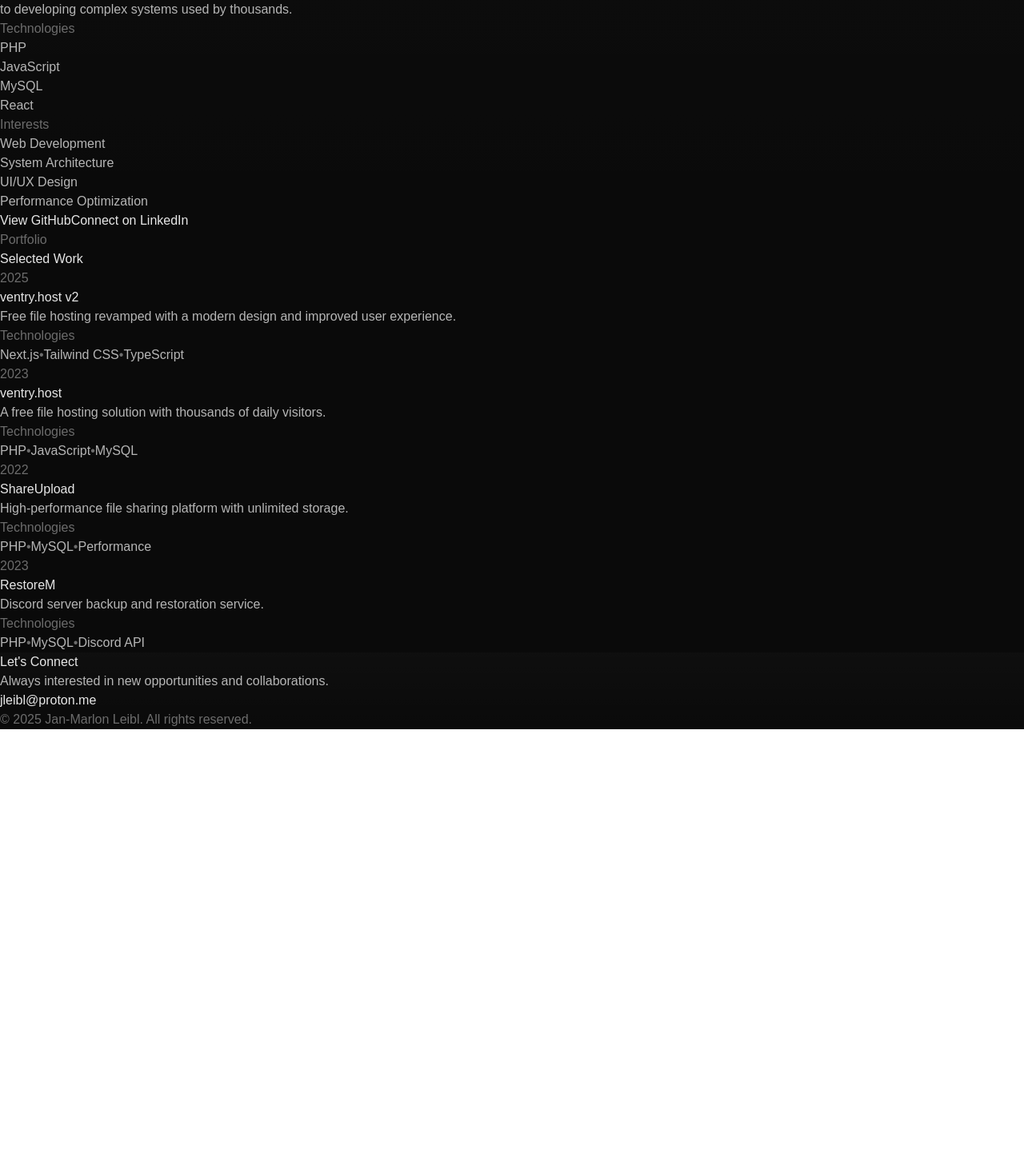
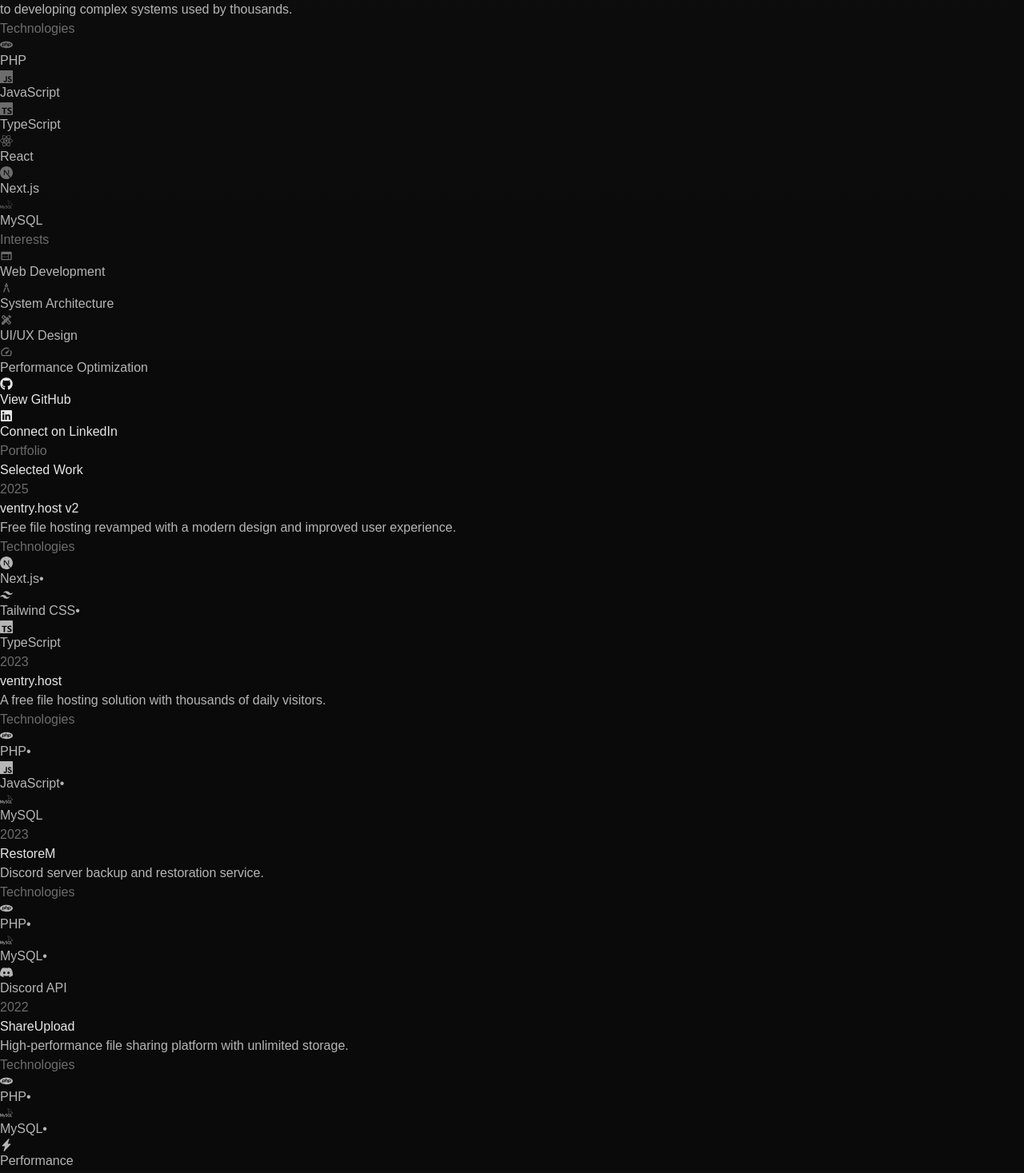
Before and after one commit to AtomicWasTaken/jleibl.net, a Next.js app: page / in a window 1280 px wide. Shown: the part 7180-8647 px from the top of the page at 80% size. Before the commit the page ends 8092 px from the top, so only its background shows below. Built offline with nearby package versions, Linux system fonts and the light colour scheme.

Commit message:
feat: add technology and interest icons in About section

```diff
--- a/package.json
+++ b/package.json
@@ -16,6 +16,7 @@
     "next": "15.1.7",
     "react": "^19.0.0",
     "react-dom": "^19.0.0",
+    "react-icons": "^5.5.0",
     "react-intersection-observer": "^9.15.1"
   },
   "devDependencies": {
--- a/src/components/sections/About.tsx
+++ b/src/components/sections/About.tsx
@@ -1,6 +1,35 @@
 import { motion } from 'framer-motion';
 import Image from 'next/image';
 import { FadeIn } from '../ui/FadeIn';
+import { FaGithub, FaLinkedin } from 'react-icons/fa';
+import { SiPhp, SiJavascript, SiMysql, SiReact, SiNextdotjs, SiTypescript } from 'react-icons/si';
+import { MdWeb, MdArchitecture, MdDesignServices, MdSpeed } from 'react-icons/md';
+
+interface Tech {
+  name: string;
+  icon: React.ReactNode;
+}
+
+interface Interest {
+  name: string;
+  icon: React.ReactNode;
+}
+
+const technologies: Tech[] = [
+  { name: 'PHP', icon: <SiPhp /> },
+  { name: 'JavaScript', icon: <SiJavascript /> },
+  { name: 'TypeScript', icon: <SiTypescript /> },
+  { name: 'React', icon: <SiReact /> },
+  { name: 'Next.js', icon: <SiNextdotjs /> },
+  { name: 'MySQL', icon: <SiMysql /> }
+];
+
+const interests: Interest[] = [
+  { name: 'Web Development', icon: <MdWeb /> },
+  { name: 'System Architecture', icon: <MdArchitecture /> },
+  { name: 'UI/UX Design', icon: <MdDesignServices /> },
+  { name: 'Performance Optimization', icon: <MdSpeed /> }
+];
 
 export const About = () => {
   return (
@@ -8,7 +37,9 @@
       <div className="max-w-screen-xl mx-auto">
         <FadeIn>
           <div className="flex items-baseline gap-4 mb-12 sm:mb-24">
-            <h2 className="font-['DM_Sans'] text-3xl sm:text-6xl font-semibold tracking-tight theme-primary">About</h2>
+            <h2 className="font-['DM_Sans'] text-3xl sm:text-6xl font-semibold tracking-tight theme-primary">
+              About
+            </h2>
             <div className="h-px flex-grow bg-white/10 relative top-[-4px]"></div>
           </div>
         </FadeIn>
@@ -29,8 +60,12 @@
             </FadeIn>
             <FadeIn delay={0.1}>
               <div className="space-y-2 text-center md:text-left">
-                <h3 className="font-['DM_Sans'] text-xl sm:text-2xl font-medium theme-primary">Jan-Marlon Leibl</h3>
-                <p className="font-['Instrument_Sans'] theme-text-70 text-base sm:text-lg">Fullstack Developer</p>
+                <h3 className="font-['DM_Sans'] text-xl sm:text-2xl font-medium theme-primary">
+                  Jan-Marlon Leibl
+                </h3>
+                <p className="font-['Instrument_Sans'] theme-text-70 text-base sm:text-lg">
+                  Fullstack Developer
+                </p>
               </div>
             </FadeIn>
           </div>
@@ -49,17 +84,19 @@
               <div className="grid grid-cols-1 sm:grid-cols-2 gap-10 sm:gap-16">
                 <div className="space-y-6 sm:space-y-8">
                   <div className="flex items-baseline gap-4">
-                    <h3 className="text-sm sm:text-base theme-text-40 uppercase tracking-[0.2em]">Technologies</h3>
+                    <h3 className="text-sm sm:text-base theme-text-40 uppercase tracking-[0.2em]">
+                      Technologies
+                    </h3>
                     <div className="h-px flex-grow theme-border"></div>
                   </div>
                   <ul className="space-y-4 sm:space-y-5">
-                    {['PHP', 'JavaScript', 'MySQL', 'React'].map((tech) => (
+                    {technologies.map((tech) => (
                       <li
-                        key={tech}
-                        className="text-base sm:text-lg group flex items-center gap-3 theme-text-70 hover:theme-text-90 transition-colors cursor-default"
+                        key={tech.name}
+                        className="text-base sm:text-lg group flex items-center gap-3 theme-text-70 hover:theme-text-90 transition-colors cursor-default bg-white/[0.02] px-3 py-2 rounded-md"
                       >
-                        <span className="w-2 h-2 rounded-full theme-text-40 group-hover:theme-text-90 transition-colors"></span>
-                        {tech}
+                        <span className="text-lg theme-text-40 group-hover:theme-text-90 transition-colors">{tech.icon}</span>
+                        {tech.name}
                       </li>
                     ))}
                   </ul>
@@ -67,22 +104,19 @@
 
                 <div className="space-y-6 sm:space-y-8">
                   <div className="flex items-baseline gap-4">
-                    <h3 className="text-sm sm:text-base theme-text-40 uppercase tracking-[0.2em]">Interests</h3>
+                    <h3 className="text-sm sm:text-base theme-text-40 uppercase tracking-[0.2em]">
+                      Interests
+                    </h3>
                     <div className="h-px flex-grow theme-border"></div>
                   </div>
                   <ul className="space-y-4 sm:space-y-5">
-                    {[
-                      'Web Development',
-                      'System Architecture',
-                      'UI/UX Design',
-                      'Performance Optimization'
-                    ].map((interest) => (
+                    {interests.map((interest) => (
                       <li
-                        key={interest}
-                        className="text-base sm:text-lg group flex items-center gap-3 theme-text-70 hover:theme-text-90 transition-colors cursor-default"
+                        key={interest.name}
+                        className="text-base sm:text-lg group flex items-center gap-3 theme-text-70 hover:theme-text-90 transition-colors cursor-default bg-white/[0.02] px-3 py-2 rounded-md"
                       >
-                        <span className="w-2 h-2 rounded-full theme-text-40 group-hover:theme-text-90 transition-colors"></span>
-                        {interest}
+                        <span className="text-lg theme-text-40 group-hover:theme-text-90 transition-colors">{interest.icon}</span>
+                        {interest.name}
                       </li>
                     ))}
                   </ul>
@@ -94,18 +128,20 @@
                   href="https://github.com/AtomicWasTaken"
                   target="_blank"
                   rel="noopener noreferrer"
-                  className="w-full text-center px-6 sm:px-8 py-3 sm:py-4 border theme-border rounded-lg sm:rounded-full hover:theme-bg-05 transition-colors text-sm sm:text-base tracking-wide font-medium theme-text-90"
+                  className="w-full text-center px-6 sm:px-8 py-3 sm:py-4 border theme-border rounded-lg sm:rounded-full hover:theme-bg-05 transition-colors text-sm sm:text-base tracking-wide font-medium theme-text-90 flex items-center justify-center"
                   whileHover={{ scale: 1.02 }}
                 >
+                  <FaGithub className="mr-2" />
                   View GitHub
                 </motion.a>
                 <motion.a
                   href="https://www.linkedin.com/in/janmarlonleibl/"
                   target="_blank"
                   rel="noopener noreferrer"
-                  className="w-full text-center px-6 sm:px-8 py-3 sm:py-4 border theme-border rounded-lg sm:rounded-full hover:theme-bg-05 transition-colors text-sm sm:text-base tracking-wide font-medium theme-text-90"
+                  className="w-full text-center px-6 sm:px-8 py-3 sm:py-4 border theme-border rounded-lg sm:rounded-full hover:theme-bg-05 transition-colors text-sm sm:text-base tracking-wide font-medium theme-text-90 flex items-center justify-center"
                   whileHover={{ scale: 1.02 }}
                 >
+                  <FaLinkedin className="mr-2" />
                   Connect on LinkedIn
                 </motion.a>
               </div>
--- a/src/components/sections/Work.tsx
+++ b/src/components/sections/Work.tsx
@@ -1,38 +1,108 @@
 import { FadeIn } from '../ui/FadeIn';
+import { SiNextdotjs, SiTailwindcss, SiTypescript, SiPhp, SiJavascript, SiMysql, SiDiscord } from 'react-icons/si';
+import { BsLightningChargeFill } from 'react-icons/bs';
+import { FaCode } from 'react-icons/fa';
+import { HiOutlineCollection } from 'react-icons/hi';
+import { MdLaunch } from 'react-icons/md';
+import React from 'react';
 
 interface Project {
   title: string;
   year: string;
   description: string;
-  tags: string[];
+  icon: React.ReactNode;
+  tags: Array<{
+    name: string;
+    icon: React.ReactNode;
+  }>;
 }
+
+const getTagIcon = (tag: string) => {
+  switch (tag) {
+    case 'Next.js':
+      return <SiNextdotjs className="text-lg" />;
+    case 'Tailwind CSS':
+      return <SiTailwindcss className="text-lg" />;
+    case 'TypeScript':
+      return <SiTypescript className="text-lg" />;
+    case 'PHP':
+      return <SiPhp className="text-lg" />;
+    case 'JavaScript':
+      return <SiJavascript className="text-lg" />;
+    case 'MySQL':
+      return <SiMysql className="text-lg" />;
+    case 'Performance':
+      return <BsLightningChargeFill className="text-lg" />;
+    case 'Discord API':
+      return <SiDiscord className="text-lg" />;
+    default:
+      return null;
+  }
+};
+
+const getProjectIcon = (title: string) => {
+  if (title.includes('ventry')) {
+    return <MdLaunch className="text-2xl" />;
+  } else if (title.includes('ShareUpload')) {
+    return <HiOutlineCollection className="text-2xl" />;
+  } else if (title.includes('RestoreM')) {
+    return <SiDiscord className="text-2xl" />;
+  } else {
+    return <FaCode className="text-2xl" />;
+  }
+};
 
 const projects: Project[] = [
   {
     title: 'ventry.host v2',
     year: '2025',
     description: 'Free file hosting revamped with a modern design and improved user experience.',
-    tags: ['Next.js', 'Tailwind CSS', 'TypeScript']
+    icon: getProjectIcon('ventry.host v2'),
+    tags: [
+      { name: 'Next.js', icon: getTagIcon('Next.js') },
+      { name: 'Tailwind CSS', icon: getTagIcon('Tailwind CSS') },
+      { name: 'TypeScript', icon: getTagIcon('TypeScript') }
+    ]
   },
   {
     title: 'ventry.host',
     year: '2023',
     description: 'A free file hosting solution with thousands of daily visitors.',
-    tags: ['PHP', 'JavaScript', 'MySQL']
+    icon: getProjectIcon('ventry.host'),
+    tags: [
+      { name: 'PHP', icon: getTagIcon('PHP') },
+      { name: 'JavaScript', icon: getTagIcon('JavaScript') },
+      { name: 'MySQL', icon: getTagIcon('MySQL') }
+    ]
   },
   {
     title: 'ShareUpload',
     year: '2022',
     description: 'High-performance file sharing platform with unlimited storage.',
-    tags: ['PHP', 'MySQL', 'Performance']
+    icon: getProjectIcon('ShareUpload'),
+    tags: [
+      { name: 'PHP', icon: getTagIcon('PHP') },
+      { name: 'MySQL', icon: getTagIcon('MySQL') },
+      { name: 'Performance', icon: getTagIcon('Performance') }
+    ]
   },
   {
     title: 'RestoreM',
     year: '2023',
     description: 'Discord server backup and restoration service.',
-    tags: ['PHP', 'MySQL', 'Discord API']
+    icon: getProjectIcon('RestoreM'),
+    tags: [
+      { name: 'PHP', icon: getTagIcon('PHP') },
+      { name: 'MySQL', icon: getTagIcon('MySQL') },
+      { name: 'Discord API', icon: getTagIcon('Discord API') }
+    ]
   }
 ];
+
+// Sort projects by year (newest first)
+const sortedProjects = [...projects].sort((a, b) => {
+  return parseInt(b.year) - parseInt(a.year);
+});
 
 export const Work = () => {
   return (
@@ -41,16 +111,20 @@
       <div className="max-w-screen-xl mx-auto relative">
         <FadeIn>
           <div className="flex flex-col gap-3 mb-12 sm:mb-24">
-            <span className="theme-text-40 uppercase tracking-[0.2em] text-sm sm:text-base font-['Instrument_Sans']">Portfolio</span>
+            <span className="theme-text-40 uppercase tracking-[0.2em] text-sm sm:text-base font-['Instrument_Sans']">
+              Portfolio
+            </span>
             <div className="flex items-baseline gap-4">
-              <h2 className="font-['DM_Sans'] text-3xl sm:text-6xl font-semibold tracking-tight theme-primary">Selected Work</h2>
+              <h2 className="font-['DM_Sans'] text-3xl sm:text-6xl font-semibold tracking-tight theme-primary">
+                Selected Work
+              </h2>
               <div className="h-px flex-grow theme-border"></div>
             </div>
           </div>
         </FadeIn>
 
         <div className="grid gap-24 sm:gap-40">
-          {projects.map((project, index) => (
+          {sortedProjects.map((project, index) => (
             <FadeIn key={index} delay={index * 0.1}>
               <div className="group relative">
                 <div className="absolute top-0 left-0 right-0 flex items-center gap-4">
@@ -72,15 +146,19 @@
 
                   <div className="space-y-6 sm:space-y-12">
                     <div className="space-y-4 sm:space-y-6">
-                      <h4 className="font-['Instrument_Sans'] text-sm sm:text-base theme-text-40 uppercase tracking-[0.2em]">Technologies</h4>
+                      <h4 className="font-['Instrument_Sans'] text-sm sm:text-base theme-text-40 uppercase tracking-[0.2em]">
+                        Technologies
+                      </h4>
                       <div className="flex flex-wrap items-center gap-3 sm:gap-4">
                         {project.tags.map((tag, tagIndex) => (
                           <span
                             key={tagIndex}
-                            className="text-sm sm:text-base theme-text-70 font-['Instrument_Sans'] tracking-wide py-1 sm:py-2 group-hover:theme-text-90 transition-colors"
+                            className="flex items-center text-sm sm:text-base theme-text-70 font-['Instrument_Sans'] tracking-wide py-1 sm:py-2 group-hover:theme-text-90 transition-colors bg-white/[0.02] px-3 sm:px-4 rounded-full shadow-sm"
                           >
-                            {tag}{tagIndex !== project.tags.length - 1 && (
-                              <span className="mx-3 sm:mx-4 theme-text-40 select-none">•</span>
+                            <span className="mr-2 flex items-center">{tag.icon}</span>
+                            {tag.name}
+                            {tagIndex !== project.tags.length - 1 && (
+                              <span className="ml-2 opacity-0">•</span>
                             )}
                           </span>
                         ))}
```
Also changed, not shown: 1 other file (tests, documents, lock files or other folders).
